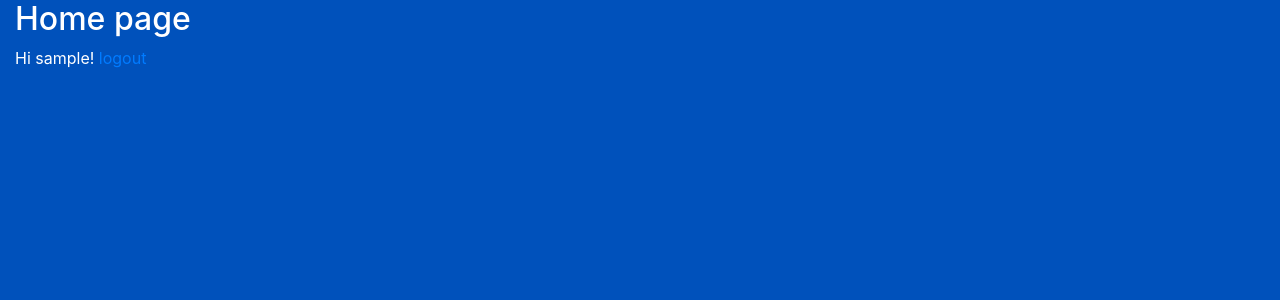
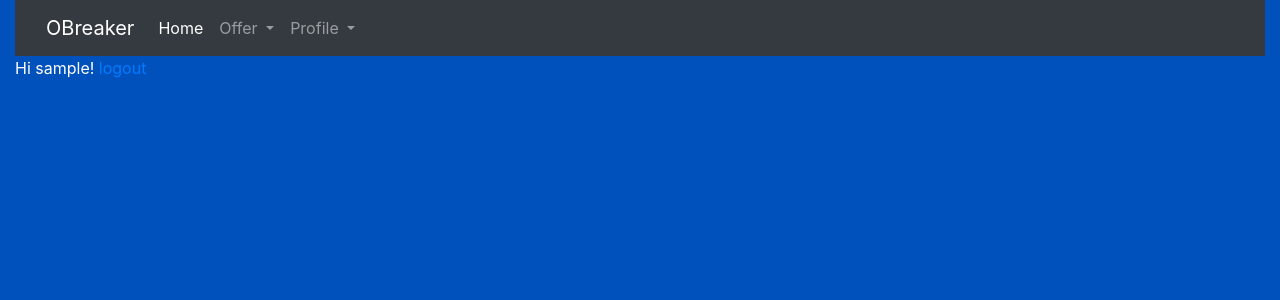
Before and after one commit to kpakula/django-pepper, a Django app: page /app/home/ in a window 1280 px wide. Shown: the top 300 px of the page. Run offline with Django 3.2, Linux system fonts and the light colour scheme; the visitor is signed in with stand-in values (Sample User, id 1); parts of the project's set-up code (start-up, migrations or seed data) failed here and were passed over; some libraries are stand-ins or nearby versions.

Commit message:
Created view with navbar component

```diff
--- a/static/app/style.css
+++ b/static/app/style.css
@@ -2,4 +2,5 @@ body,html {
     height: 100vh;
     background-color: #0051bb;
     color: white;
+    margin: 0;
 }
--- a/templates/home.html
+++ b/templates/home.html
@@ -1,12 +1,20 @@
 {% extends './base.html' %}
+{% load static %}
+
+
 {% block content %}
-  <h2>Home page</h2>
+<link rel="stylesheet" type="text/css" href="{% static 'app/home.css' %}">
+
+{% include './navbar.html'%}
+
+
+
 {% if user.is_authenticated %}
-  Hi {{ user.username }}!
-  <a href="{% url 'logout' %}">logout</a>
+Hi {{ user.username }}!
+<a href="{% url 'logout' %}">logout</a>
 {% else %}
-  <p>You are not logged in</p>
-  <a href="{% url 'login' %}">login</a>
-  <a href="{% url 'register'%}">register</a>
+<p>You are not logged in</p>
+<a href="{% url 'login' %}">login</a>
+<a href="{% url 'register'%}">register</a>
 {% endif %}
 {% endblock %}
--- /dev/null
+++ b/templates/navbar.html
@@ -0,0 +1,78 @@
+{% load static %}
+<link rel="stylesheet" type="text/css" href="{% static 'app/navbar.css' %}">
+<nav class="navbar navbar-dark bg-dark navbar-expand-md">
+    <div class="container-fluid">
+        <a class="navbar-brand" href="/app/home/">OBreaker</a>
+        <button class="navbar-toggler" type="button" data-toggle="collapse" data-target="#navbarNavAltMarkup"
+            aria-controls="navbarNavAltMarkup" aria-expanded="false" aria-label="Toggle navigation">
+            <span class="navbar-toggler-icon"></span>
+        </button>
+        <div class="collapse navbar-collapse" id="navbarNavAltMarkup">
+            <div class="navbar-nav">
+                <a class="nav-item nav-link active" href="/app/home/">Home</a>
+                <ul class="navbar-nav">
+                    <li class="nav-item dropdown">
+
+                        <a class="nav-link dropdown-toggle" href="#" id="navbarDropdown" role="button"
+                            data-toggle="dropdown" aria-haspopup="true" aria-expanded="false">
+                            Offer
+                        </a>
+
+                        <div class="dropdown-menu" aria-labelledby="navbarDropdown">
+                            <a class="dropdown-item" href="/offer/">All</a>
+                            {% if user.is_authenticated %}
+                            <div class="dropdown-divider"></div>
+                            <a class="dropdown-item" href="/offer/add">Add</a>
+                            <div class="dropdown-divider"></div>
+                            <a class="dropdown-item" href="/offer/my">Your offers</a>
+                            {% endif %}
+                        </div>
+
+
+                    </li>
+
+                    {% comment %} Profile when logged {% endcomment %}
+                    <li class="nav-item dropdown">
+                        <a class="nav-link dropdown-toggle" href="#" id="navbarDropdown" role="button"
+                            data-toggle="dropdown" aria-haspopup="true" aria-expanded="false">
+                            Profile
+                        </a>
+                        <div class="dropdown-menu" aria-labelledby="navbarDropdown">
+                            {% if user.is_authenticated %}
+                            <a class="dropdown-item" href="/app/settings/">Settings</a>
+                            <div class="dropdown-divider"></div>
+                            <a class="dropdown-item" href="/app/logout">Logout</a>
+
+                            {% else %}
+                            <a class="dropdown-item" href="/app/login/">Sign in</a>
+                            <div class="dropdown-divider"></div>
+                            <a class="dropdown-item" href="/app/register/">Sign up</a>
+                            {% endif %}
+                        </div>
+                    </li>
+                </ul>
+                {% comment %} <ul class="navbar-nav ml-auto">
+                    <li class="nav-item dropdown">
+
+                        <a class="nav-link dropdown-toggle" href="#" id="navbarDropdown" role="button"
+                            data-toggle="dropdown" aria-haspopup="true" aria-expanded="false">
+                            Offer
+                        </a>
+
+                        <div class="dropdown-menu" aria-labelledby="navbarDropdown">
+                            <a class="dropdown-item" href="/offer/">All</a>
+                            {% if user.is_authenticated %}
+                            <div class="dropdown-divider"></div>
+                            <a class="dropdown-item" href="/offer/add">Add</a>
+                            <div class="dropdown-divider"></div>
+                            <a class="dropdown-item" href="/offer/my">Your offers</a>
+                            {% endif %}
+                        </div>
+
+
+                    </li>
+                </ul> {% endcomment %}
+            </div>
+        </div>
+    </div>
+</nav>
```
Also changed, not shown: static/app/home.css (added), static/navbar.css (added).
